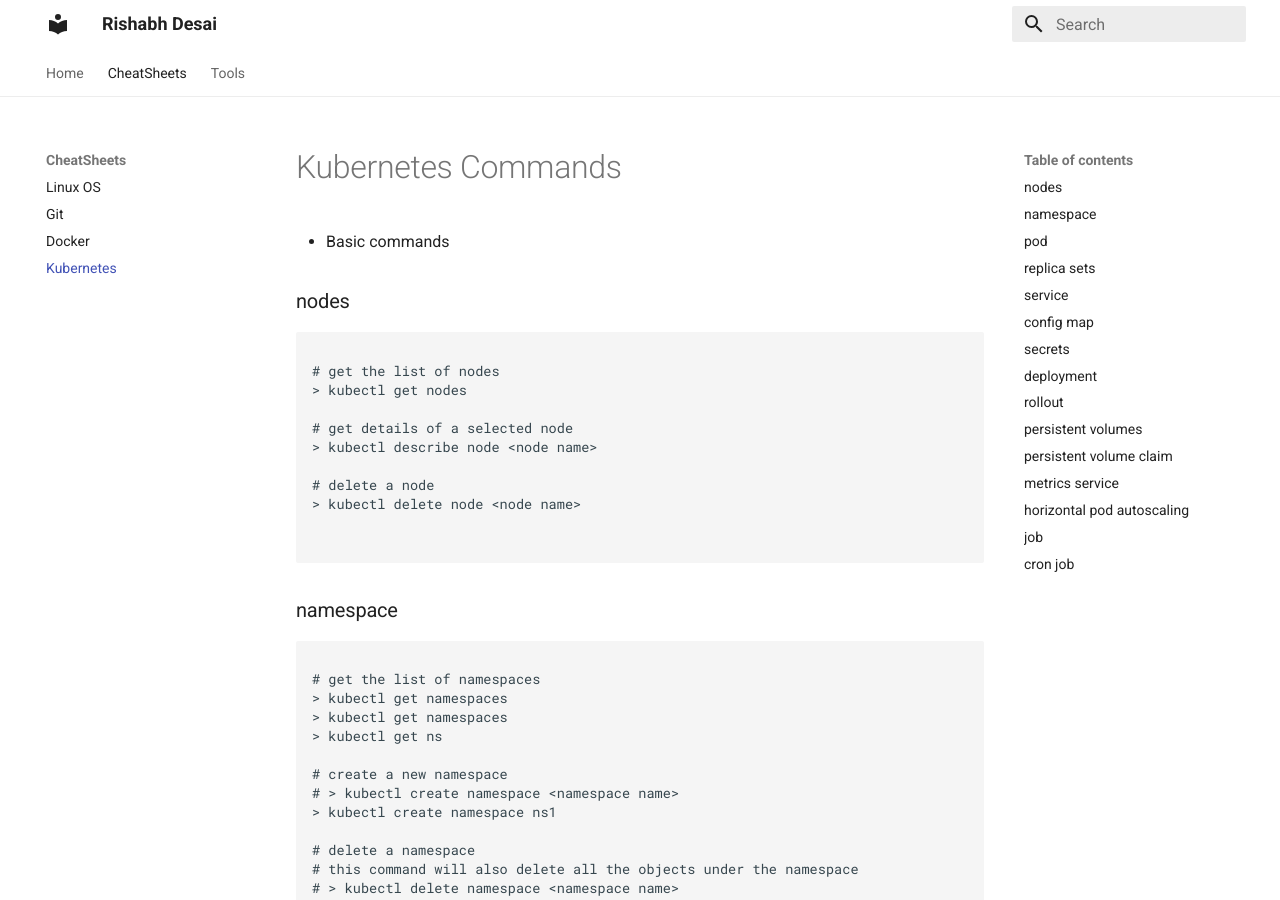
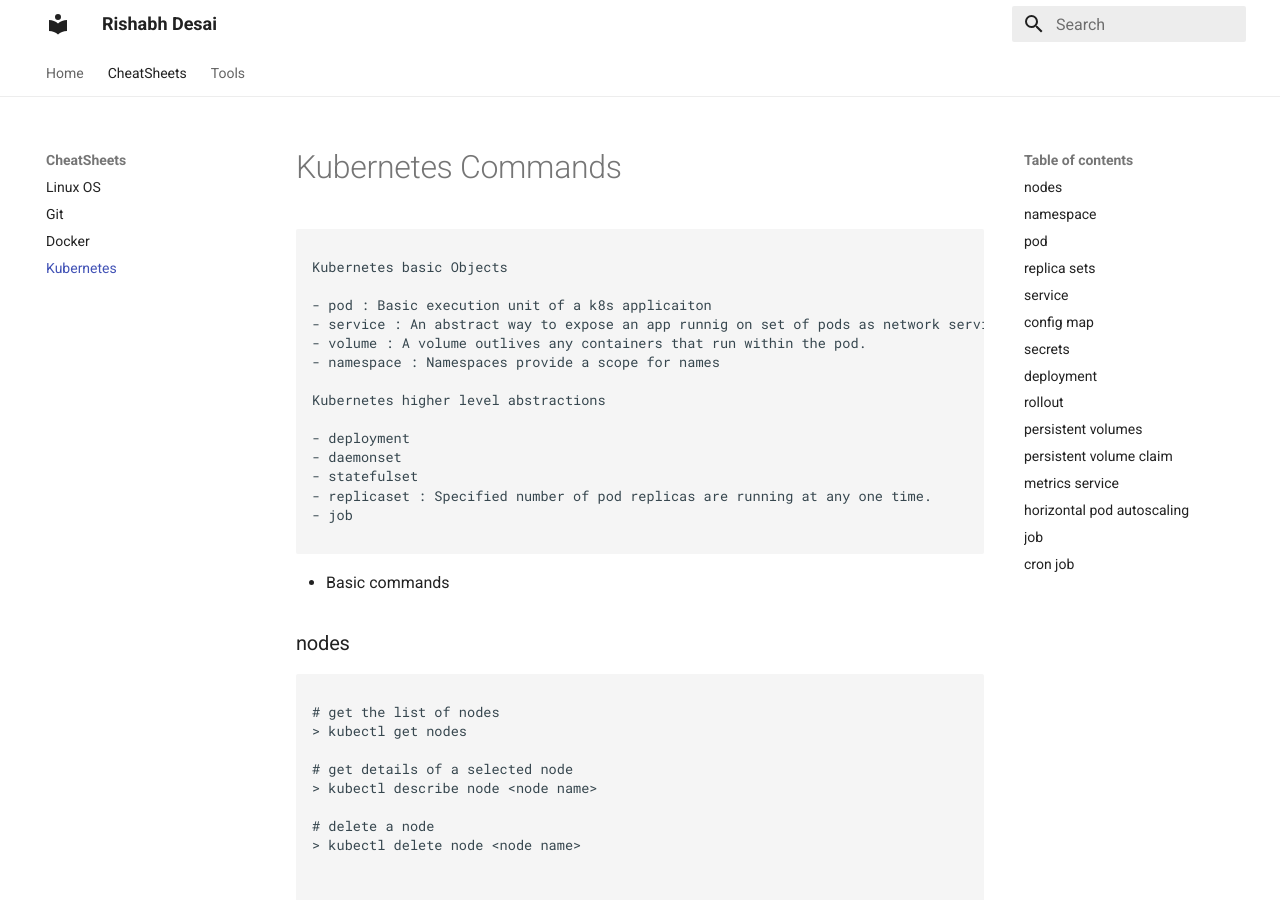
Before and after one commit to rishabdesai/mkdocs-cv, an MkDocs documentation site: the page built from docs/devtools/cheatsheet/Kubernetes.md, in a window 1280 px wide and 900 px high. Built offline with MkDocs 1.6.1 and Material for MkDocs 9.7.7, drawn with Linux system fonts in a browser that asks for light colours.

Commit message:
k8s updated

````diff
--- a/docs/devtools/cheatsheet/Kubernetes.md
+++ b/docs/devtools/cheatsheet/Kubernetes.md
@@ -1,4 +1,23 @@
 # Kubernetes Commands
+
+```bash
+
+Kubernetes basic Objects
+
+- pod : Basic execution unit of a k8s applicaiton
+- service : An abstract way to expose an app runnig on set of pods as network service.
+- volume : A volume outlives any containers that run within the pod.
+- namespace : Namespaces provide a scope for names
+
+Kubernetes higher level abstractions
+
+- deployment
+- daemonset
+- statefulset
+- replicaset : Specified number of pod replicas are running at any one time.
+- job
+
+```
 
 - Basic commands
 
````
